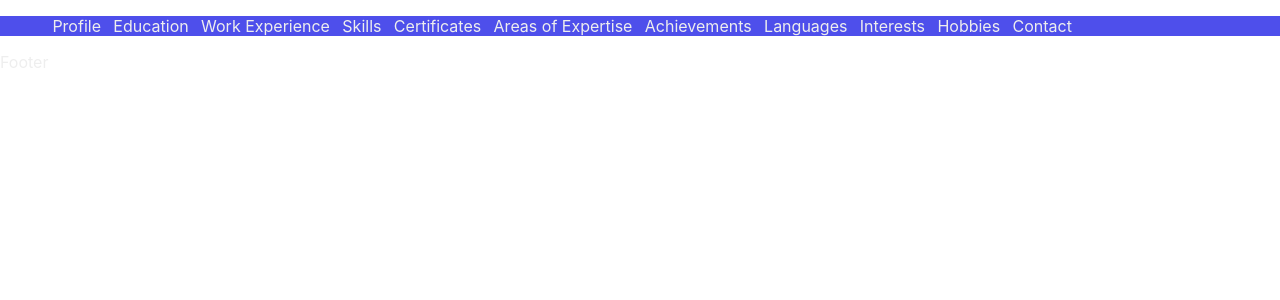
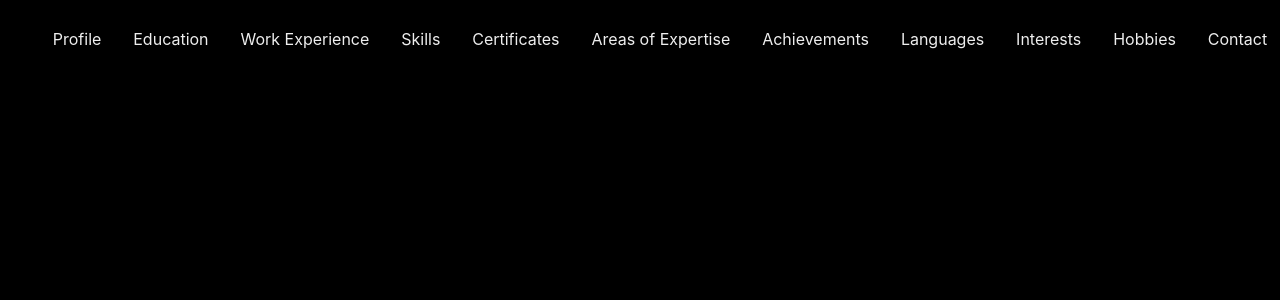
Before and after one commit to Gurshaan7869/UmeshPortfolio, a React (Create React App) app: page / in a window 1280 px wide. Shown: the top 300 px of the page. Built offline with nearby package versions, Linux system fonts and the light colour scheme.

Commit message:
animation and few upadtes

```diff
--- a/package.json
+++ b/package.json
@@ -7,7 +7,9 @@
     "@testing-library/react": "^13.4.0",
     "@testing-library/user-event": "^13.5.0",
     "react": "^18.3.1",
+    "react-bootstrap": "^2.10.3",
     "react-dom": "^18.3.1",
+    "react-router-dom": "^6.24.0",
     "react-scripts": "5.0.1",
     "web-vitals": "^2.1.4"
   },
--- a/src/App.css
+++ b/src/App.css
@@ -1,4 +1,3 @@
 .App{
-
     color: #EEEEEE;
 }
--- a/src/App.js
+++ b/src/App.js
@@ -1,7 +1,10 @@
-import { useState } from 'react';
-import { useEffect } from 'react';
+import React, { useState, useEffect } from 'react';
+import { BrowserRouter, Routes, Route } from 'react-router-dom';
 import Mainpage from './Components/Mainpage';
 import Animation from './Components/Animation/Animation';
+import Contact from './Components/Contact';
+import Profile from './Components/Profile';
+import NoFound from './Components/NoFound';
 import './App.css';
 
 function App() {
@@ -13,13 +16,22 @@ function App() {
       setIsLoading(false);
     }, 1500); // Change this timeout to simulate loading time
   }, []);
+
+  if (isLoading) {
+    return <Animation />;
+  }
+
   return (
-    <div className="App">
-       {isLoading ? (
-        <Animation />
-      ) : (
-      <Mainpage/>)}
-    </div>
+    <BrowserRouter>
+      <Routes>
+        <Route path="/" element={<Mainpage />}>
+          <Route index element={<Profile />} />
+          <Route path="profile" element={<Profile />} />
+          <Route path="contact" element={<Contact />} />
+          <Route path="*" element={<NoFound />} />
+        </Route>
+      </Routes>
+    </BrowserRouter>
   );
 }
 
--- a/src/Components/Animation/Animation.jsx
+++ b/src/Components/Animation/Animation.jsx
@@ -1,27 +1,9 @@
-
+import "../CSS/Animation.css"
 
 function Animation(){
-    const styles = {
-        loadingContainer: {
-          position: 'fixed',
-          top: 0,
-          left: 0,
-          width: '100%',
-          height: '100%',
-          background: '#fff',
-          zIndex: 9999,
-          display: 'flex',
-          justifyContent: 'center',
-          alignItems: 'center',
-        },
-        iframe:{
-            border: 'none'
-        }
-      };
-
     return(
-    <div style={styles.loadingContainer}>
-        <iframe style={styles.iframe} src="https://lottie.host/embed/54349b92-eed4-4c57-82bb-e8074c2ce6b7/ecSYNKHIYP.json"></iframe>
+    <div className="loadingContainer">
+        <iframe src="https://lottie.host/embed/54349b92-eed4-4c57-82bb-e8074c2ce6b7/ecSYNKHIYP.json"></iframe>
     </div>)
 }
 
--- a/src/Components/CSS/Animation.css
+++ b/src/Components/CSS/Animation.css
@@ -1,12 +1,19 @@
-iframe{
-    position: 'fixed';
+.loadingContainer{
+    position: fixed;
     top: 0;
     left: 0;
-    width: '100%';
-    height: '100%';
-    background: '#fff';
+    width: 100%;
+    height: 100%;
+    background-color: #4E4FEB;
     z-index: 9999;
-    display: 'flex';
-    justify-content: 'center';
-    align-items: 'center';
+    display: flex;
+    justify-content: center;
+    align-items: center;
 }
+
+.loadingContainer iframe{
+    border: none;
+    width: 700px;
+    height: 700px;
+    border-radius: 5%;
+}
--- a/src/Components/CSS/Header.css
+++ b/src/Components/CSS/Header.css
@@ -1,12 +1,26 @@
 .navbar{
-    background: #4E4FEB;
+    background: #0000;
+    padding: 1%;
+    margin: 0%;
+    text-align: center;
+}
+
+.navbar ul{
+    display: flex;
+    justify-content: space-between;
 }
 
 .navbar li{
-    display: inline;
-    margin-left: 1%;
+    display: block;
 }
 
-.navbar li img{
-    height: 50px;
+.navbar a {
+    color: #EEEEEE;
+    text-decoration: none;
 }
+
+@media screen and (max-width: 900px) {
+    .navbar ul{
+        flex-direction: column;
+    }
+}
--- a/src/Components/Header.jsx
+++ b/src/Components/Header.jsx
@@ -3,17 +3,17 @@ import "./CSS/Header.css"
 function Header(){
     return(<div className="navbar">
             <ul>
-                <li>Profile</li>
-                <li>Education</li>
-                <li>Work Experience</li>
-                <li>Skills</li>
-                <li>Certificates</li>
-                <li>Areas of Expertise</li>
-                <li>Achievements</li>
-                <li>Languages</li>
-                <li>Interests</li>
-                <li>Hobbies</li>
-                <li>Contact</li>
+                <li><a href="/profile">Profile</a></li>
+                <li><a href="#">Education</a></li>
+                <li><a href="#">Work Experience</a></li>
+                <li><a href="#">Skills</a></li>
+                <li><a href="#">Certificates</a></li>
+                <li><a href="#">Areas of Expertise</a></li>
+                <li><a href="#">Achievements</a></li>
+                <li><a href="#">Languages</a></li>
+                <li><a href="#">Interests</a></li>
+                <li><a href="#">Hobbies</a></li>
+                <li><a href="#">Contact</a></li>
             </ul>
         </div>)
 }
--- /dev/null
+++ b/src/Components/NoFound.jsx
@@ -0,0 +1,9 @@
+function NoFound(){
+
+    return(<div>
+        <h1>ERROR 404</h1>
+        <h3>NOT Found</h3>
+    </div>)
+}
+
+export default NoFound
--- a/src/Components/Profile.jsx
+++ b/src/Components/Profile.jsx
@@ -1,6 +1,9 @@
 function Profile(){
-    return(<div>### Profile
-        A strategic person with 4 years of hands-on experience interacting with senior executives at the business leader level and communicating complex cyber and information security concepts in technical and business-relevant ways.
+    return(<div>
+        <h1>Profile</h1><p>
+        A strategic person with 4 years of hands-on experience interacting with senior executives at the business leader level
+        and communicating complex cyber and information security concepts in technical and business-relevant ways.
+        </p>
         </div>)
 }
 
--- a/src/index.css
+++ b/src/index.css
@@ -1,10 +1,11 @@
 body {
-  margin: 0;
   font-family: -apple-system, BlinkMacSystemFont, 'Segoe UI', 'Roboto', 'Oxygen',
     'Ubuntu', 'Cantarell', 'Fira Sans', 'Droid Sans', 'Helvetica Neue',
     sans-serif;
   -webkit-font-smoothing: antialiased;
   -moz-osx-font-smoothing: grayscale;
+  background: black;
+  margin: 0;
 }
 
 code {
```
Also changed, not shown: src/Components/images/background.avif (added), 1 other file (tests, documents, lock files or other folders).
